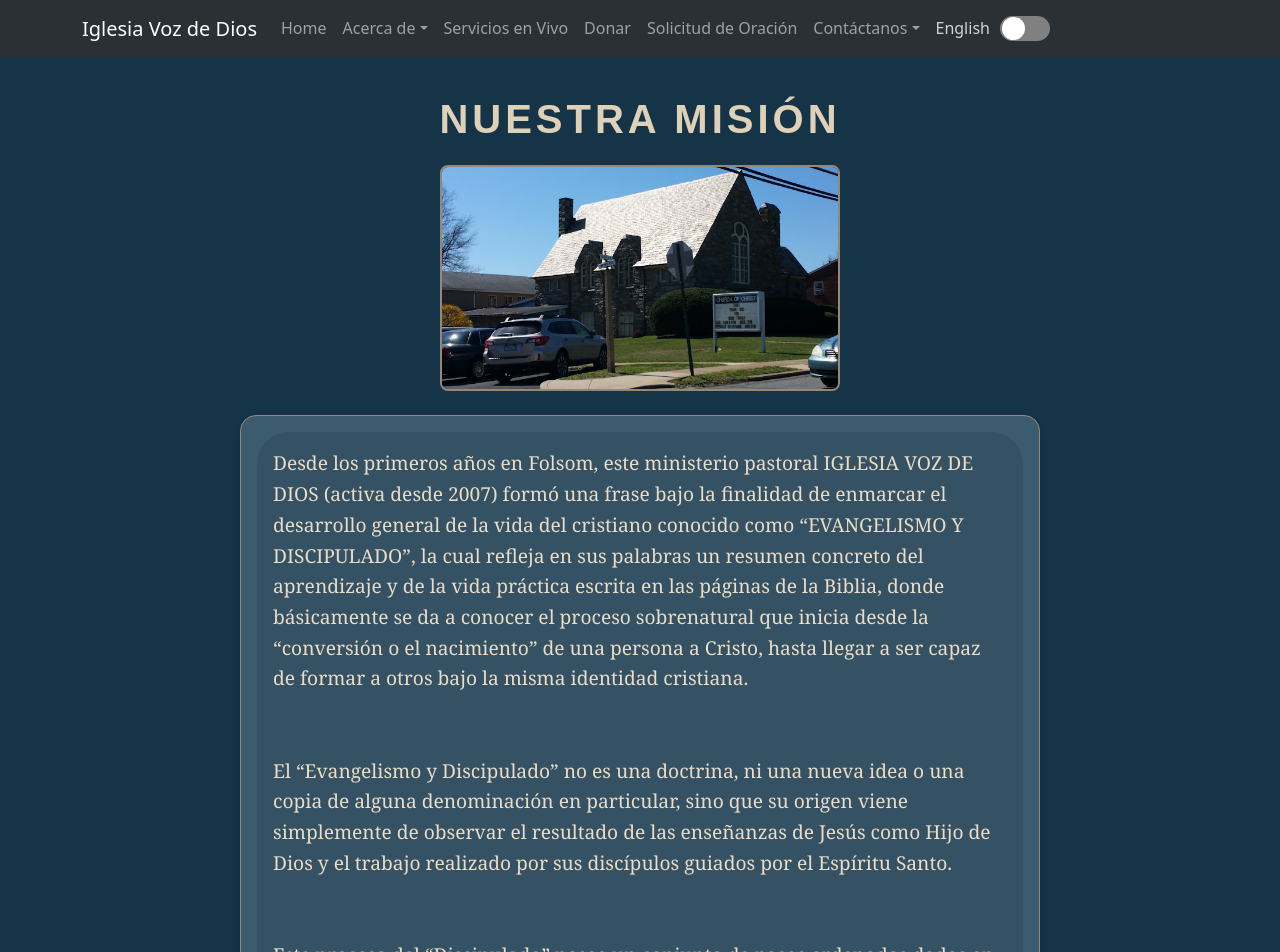
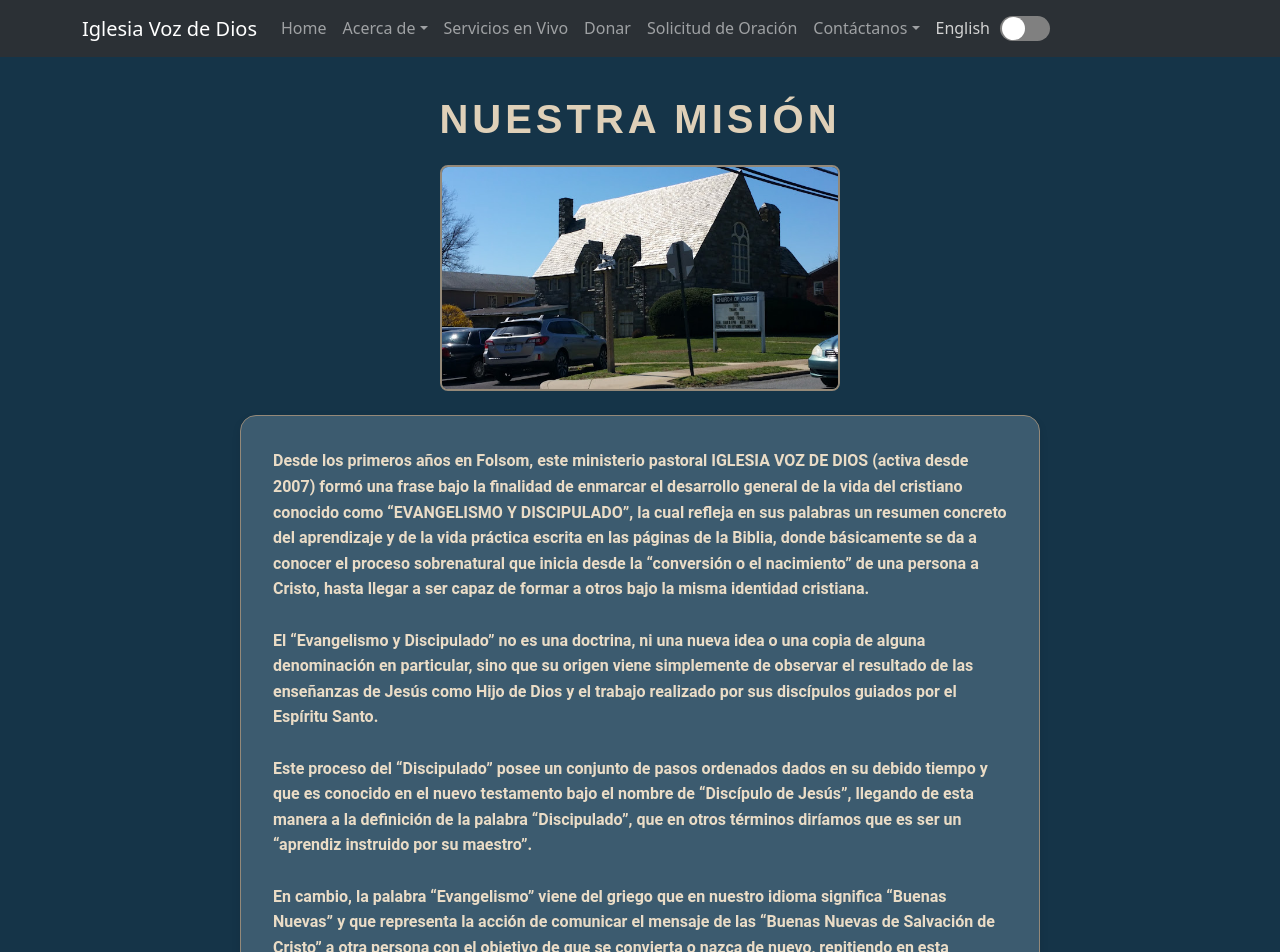
Before and after one commit to josuecaztro/IVDD-Final-Website, a React (Create React App) app in the folder front-End/: page /mission in a window 1280 px wide. Shown: the top 952 px of the page. Built offline with nearby package versions, Linux system fonts and the light colour scheme; a web font is replaced by a local one.

Commit message:
added boldness to mission text

```diff
--- a/front-End/src/components/MissionPage/Mission.css
+++ b/front-End/src/components/MissionPage/Mission.css
@@ -47,7 +47,7 @@ The color pallete:
     margin-bottom: 2.5rem;
     text-align: left;
     line-height: 1.6;
-    font-size: 1.2rem;
+    font-size: 1rem;
     padding: 1rem;
     border: 1px solid #948979;
     border-radius: 1rem;
@@ -68,8 +68,13 @@ The color pallete:
   .mission-text {
     margin: 0;
     color: #eadcc6;
-    font-family:Georgia, 'Times New Roman', Times, serif;
+    font-family: 'Roboto', sans-serif;
+    /* font-family:Georgia, 'Times New Roman', Times, serif; */
     padding: 1rem;
     border-radius: 2rem;
-    background-color: #355265;
+    /* background-color: #355265; */
+
+    /*EXTRA*/
+    font-weight: 600;
+
 }
```
Also changed, not shown: front-End/src/components/MissionPage/Mission.js (+0 -10 lines).
